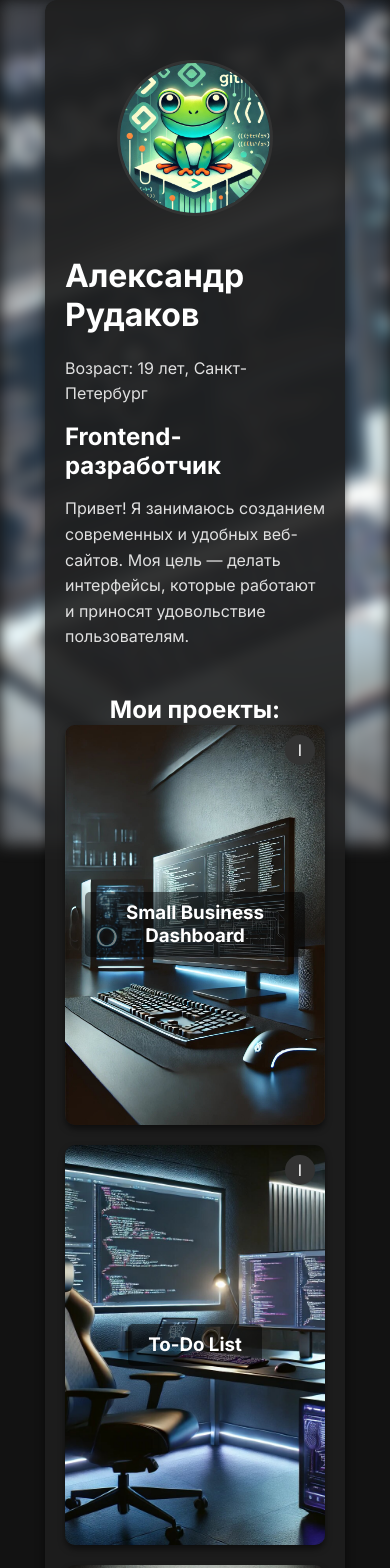
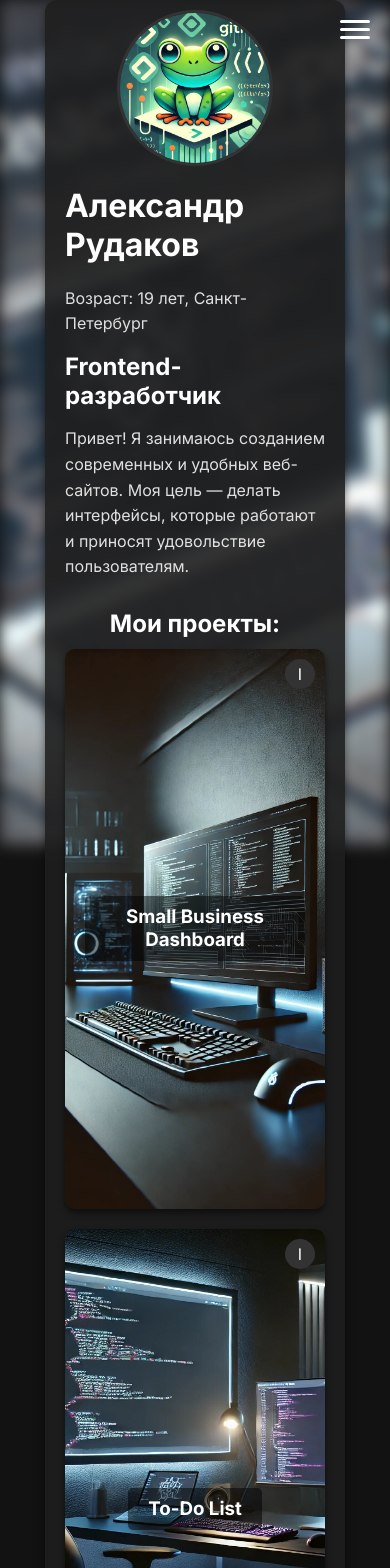
Before and after one commit to AleksandrRDK/portfolio, a React (Create React App) app: page / in a window 390 px wide. Shown: the top 1568 px of the page. Built offline with nearby package versions, Linux system fonts and the light colour scheme.

Commit message:
add mobile version

```diff
--- a/src/Header/Header.scss
+++ b/src/Header/Header.scss
@@ -34,4 +34,79 @@
       text-decoration: none;
     }
 }
+
+  &__desktop {
+    display: flex;
   }
+
+  &__mobile {
+    display: none;
+    position: relative;
+
+    &-menu {
+      padding: 10px 0;
+      display: none;
+      flex-direction: column;
+      position: fixed;
+      top: 0;
+      right: 0;
+      width: 100%;
+      background-color: #1e1e1e;
+      box-shadow: 0 4px 6px rgba(0, 0, 0, 0.7);
+      z-index: 1000;
+      transform: translateY(-100%);
+      transition: transform 0.3s ease-in-out;
+
+      &.open {
+        display: flex;
+        transform: translateY(0);
+      }
+    }
+
+    .header__link {
+      margin: 10px 0;
+      font-size: 18px;
+      text-align: center;
+      color: #fff;
+    }
+  }
+
+  &__burger {
+    position: fixed;
+    top: 20px;
+    right: 20px;
+    cursor: pointer;
+    display: flex;
+    flex-direction: column;
+    gap: 5px;
+    z-index: 1100;
+
+    &-line {
+      width: 30px;
+      height: 3px;
+      background-color: #fff;
+      border-radius: 2px;
+      transition: transform 0.3s, opacity 0.3s;
+
+      &.open:nth-child(1) {
+        transform: rotate(45deg) translate(7px, 5px);
+      }
+      &.open:nth-child(2) {
+        opacity: 0;
+      }
+      &.open:nth-child(3) {
+        transform: rotate(-45deg) translate(5px, -5px);
+      }
+    }
+  }
+}
+
+@media (max-width: 768px) {
+  .header__desktop {
+    display: none;
+  }
+
+  .header__mobile {
+    display: flex;
+  }
+}
--- a/src/Header/Header.tsx
+++ b/src/Header/Header.tsx
@@ -1,26 +1,39 @@
-import React from "react";
+import React, { useState } from "react";
 import "./Header.scss";
 
 const Header: React.FC = () => {
+  const [isMenuOpen, setIsMenuOpen] = useState(false);
+
+  const toggleMenu = () => {
+    setIsMenuOpen((prev) => !prev);
+  };
+
   return (
     <header className="header">
-      <div className="header__wrapper">
+      {/* ПК-версия */}
+      <div className="header__wrapper header__desktop">
         <nav className="header__nav">
-            <a href="#aboutme" className="header__link">
-            Обо мне
-            </a>
-            <a href="#projects" className="header__link">
-            мои проекты
-            </a>
-            <a href="#skills" className="header__link">
-            Навыки
-            </a>
-            <a href="#api" className="header__link">
-            API
-            </a>
-            <a href="#contact" className="header__link">
-            Связаться со мной
-            </a>
+          <a href="#aboutme" className="header__link">Обо мне</a>
+          <a href="#projects" className="header__link">Мои проекты</a>
+          <a href="#skills" className="header__link">Навыки</a>
+          <a href="#api" className="header__link">API</a>
+          <a href="#contact" className="header__link">Связаться со мной</a>
+        </nav>
+      </div>
+
+      {/* Мобильная версия */}
+      <div className="header__mobile">
+        <div className="header__burger" onClick={toggleMenu}>
+          <span className={isMenuOpen ? "header__burger-line open" : "header__burger-line"}></span>
+          <span className={isMenuOpen ? "header__burger-line open" : "header__burger-line"}></span>
+          <span className={isMenuOpen ? "header__burger-line open" : "header__burger-line"}></span>
+        </div>
+        <nav className={`header__mobile-menu ${isMenuOpen ? "open" : ""}`}>
+          <a href="#aboutme" className="header__link" onClick={toggleMenu}>Обо мне</a>
+          <a href="#projects" className="header__link" onClick={toggleMenu}>Мои проекты</a>
+          <a href="#skills" className="header__link" onClick={toggleMenu}>Навыки</a>
+          <a href="#api" className="header__link" onClick={toggleMenu}>API</a>
+          <a href="#contact" className="header__link" onClick={toggleMenu}>Связаться со мной</a>
         </nav>
       </div>
     </header>
--- a/src/components/ProjectCard/ProjectCard.scss
+++ b/src/components/ProjectCard/ProjectCard.scss
@@ -6,13 +6,13 @@
     &-list {
         display: grid;
         grid-template-columns: repeat(auto-fit, minmax(300px, auto));
+        grid-auto-rows: minmax(400px, auto);
         gap: 20px;
         padding: 20px;
     }
     &-card {
         position: relative;
         width: 100%;
-        height: 400px;
         perspective: 1000px;
         border-radius: 10px;
     }
@@ -23,7 +23,7 @@
     box-sizing: border-box;
     position: absolute;
     width: 100%;
-    height: 100%;
+    min-height: 100%;
     backface-visibility: hidden;
     background-size: cover;
     background-position: center;
--- a/src/styles/responsive.scss
+++ b/src/styles/responsive.scss
@@ -20,14 +20,25 @@
     .container{
         max-width: 300px;
     }
-    .header{
-        display: none;
-    }
     .about-me__container {
         flex-direction: column;
+        margin-top: 10px;
+        gap: 0;
     }
-    .project-list {
-        padding: 0;
-        grid-template-columns: repeat(auto-fit, minmax(260px, auto));
+    .about-me__description{
+        margin-bottom: 0;
+    }
+    .project{
+        h3{
+            text-align: center;
+        }
+        &__header{
+            margin-bottom: 10px;
+        }
+        &-list {
+            padding: 0;
+            grid-template-columns: repeat(auto-fit, minmax(260px, auto));
+            grid-auto-rows: minmax(560px, auto);
+        }
     }
 }
```
Also changed, not shown: 1 other file (tests, documents, lock files or other folders). Lines whose indentation alone changed are shown as unchanged.
